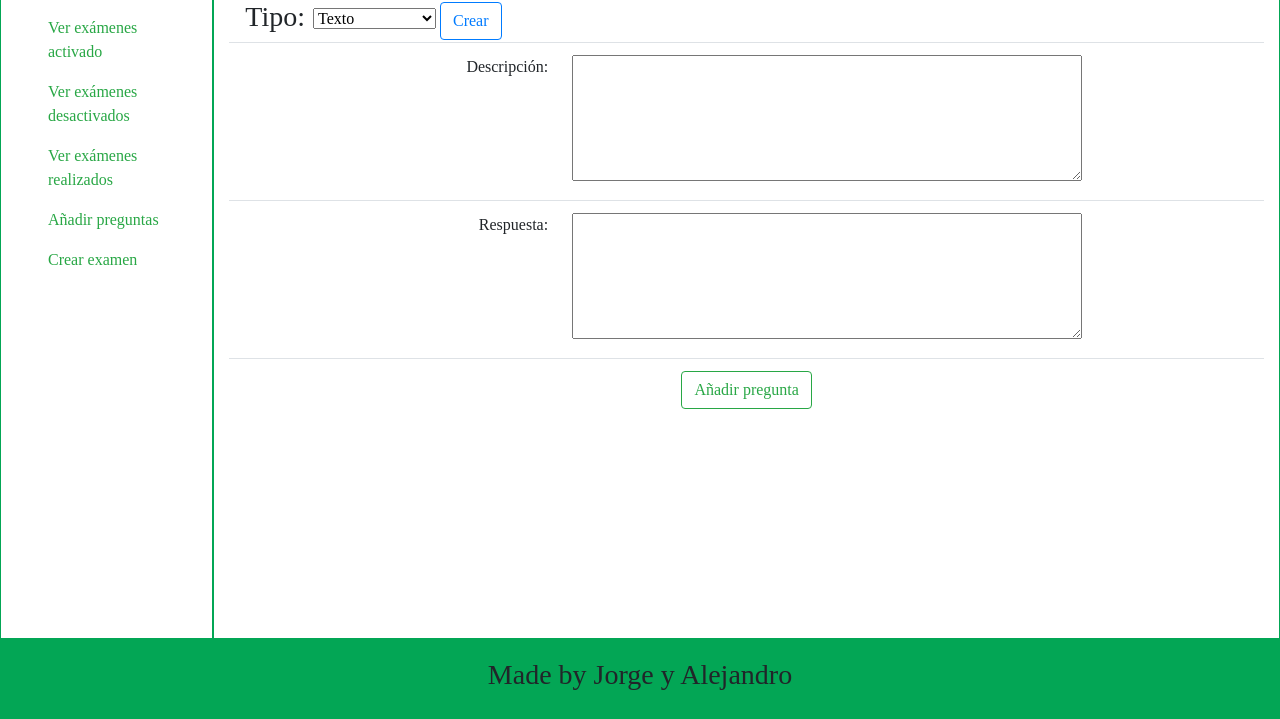
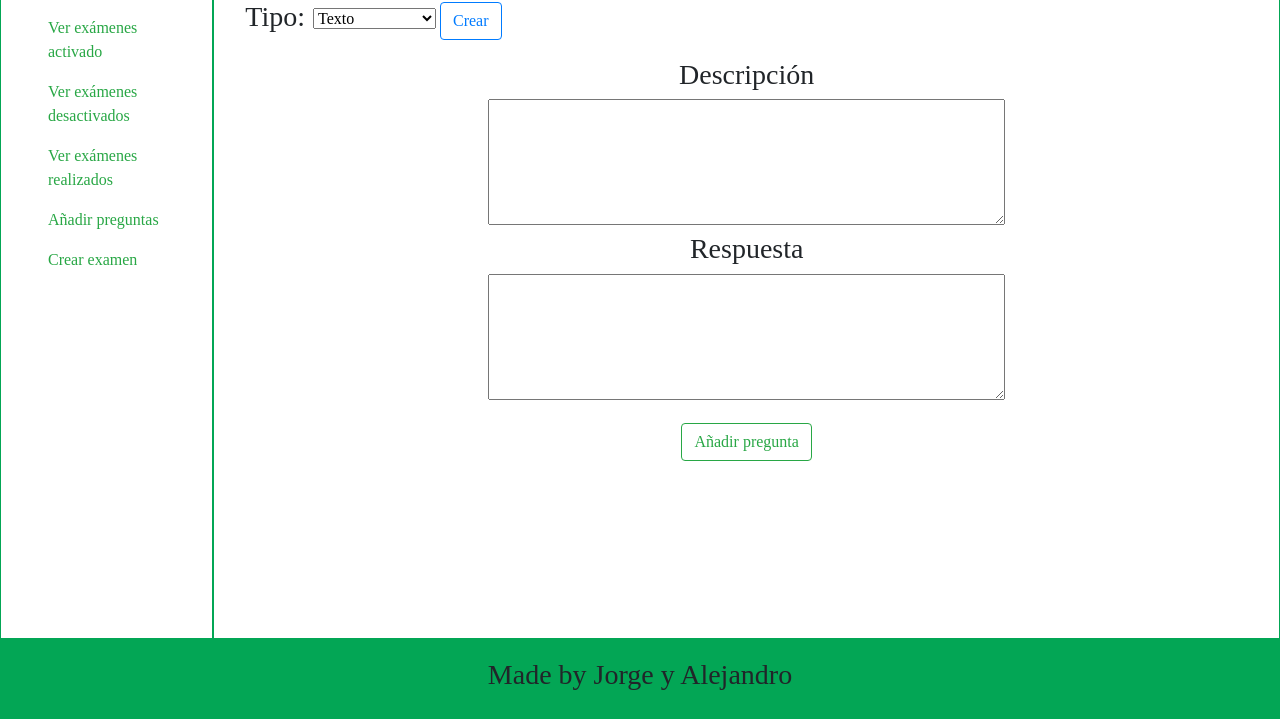
Before and after one commit to IamUnder/Desafio2, a PHP site: page /Vista/profesorAddPreguntas.php in a window 1280 px wide. Shown: the part 81-800 px from the top of the page. Run offline with PHP 8.4, Linux system fonts and the light colour scheme; some web fonts are replaced.

Commit message:
Modificación de los estilos en los tipos de preguntas

```diff
--- a/Vista/profesorAddPreguntas.php
+++ b/Vista/profesorAddPreguntas.php
@@ -102,7 +102,7 @@ and open the template in the editor.
 
                     </nav>
                 </aside>
-                <section class="col-md-10 col-sm-10 border-green vh-80">
+                <section class="col-md-10 col-sm-10 border-green vh-80 w-100">
                     <nav class="nav ml-3 align-items-center">
                         <h3>Tipo:</h3>
                         <form action="../controladorProfesorPreguntas.php" name="prof_setPregunta">
@@ -158,92 +158,82 @@ and open the template in the editor.
                             <button type="submit" name="crearPregunta" class="btn btn-outline-primary">Crear</button>
                         </form>
                     </nav>
-                    <div class="table-responsive">
-                        <table class="table text-center">
+
                     <form action="../controladorProfesorPreguntas.php" name="pregunta">
-                                <tr>
-                                    <td class="text-right"><label for="ta_pregunta">Descripción:</label></td>
-                                    <td class="text-left"><textarea id="ta_pregunta" name="descripcion" rows="5" class="w-75"></textarea></td>
-                                </tr>
+                        <div class="w-100 text-center mt-3">
+                            <h3>Descripción</h3>
+                            <textarea id="ta_resp_texto" name="ta_resp_correcta_texto" rows="5" class="w-50"></textarea>
+                        </div>
                         <?php
                         if (isset($_SESSION['tipo'])) {
                             $tipo = $_SESSION['tipo'];
                             switch ($tipo) {
                                 case 'texto':
                                     ?>
-                                            <tr>
-                                                <td class="text-right"><label for="ta_resp_correcta_texto">Respuesta:</label></td>
-                                                <td class="text-left"><textarea id="ta_resp_texto" name="ta_resp_correcta_texto" rows="5" class="w-75"></textarea></td>
-                                            </tr>
+                                    <div class="w-100 text-center">
+                                        <h3>Respuesta</h3>
+                                        <textarea id="ta_resp_texto" name="ta_resp_correcta_texto" rows="5" class="w-50"></textarea>
+                                    </div>
                                     <?php
                                     break;
                                 case 'numerico':
                                     ?>
-                                            <tr>
-                                                <td class="text-right"><label for="resp_correcta_numerico">Respuesta:</label></td>
-                                                <td class="text-left"><input type="number" id="resp_correcta_numerico" name="resp_correcta_numerico" class="w-75"></td>
-                                            </tr>
+                                    <div class="w-100 text-center">
+                                        <h3>Respuesta</h3>
+                                        <input type="number" id="resp_correcta_numerico" name="resp_correcta_numerico" class="w-50">
+                                    </div>
                                     <?php
                                     break;
                                 case 'unaOpcion':
                                     ?>
-                                            <tr>
-                                                <td class="text-right"> <input type="radio" id="resp_opc_a" name="opcion" value="opc_a">
-                                                    <input type="text" name="resp_a"></td>
-                                                <td class="text-left"> <input type="radio" id="resp_opc_b" name="opcion" value="opc_b">
-                                                    <input type="text" name="resp_b"></td>
-                                            </tr>
-                                            <tr>
-                                                <td class="text-right"> <input type="radio" id="resp_opc_c" name="opcion" value="opc_c">
-                                                    <input type="text" name="resp_c"></td>
-                                                <td class="text-left"> <input type="radio" id="resp_opc_d" name="opcion" value="opc_d">
-                                                    <input type="text" name="resp_d"></td>
-                                            </tr>
+                                    <div class="w-100 text-center">
+                                        <h3>Seleccione la respuesta correcta</h3>
+                                        <input type="radio" class="mr-2" id="resp_opc_a" name="opcion" value="opc_a">
+                                        <input type="text" name="resp_a">
+                                        <input type="radio" class="ml-2" id="resp_opc_b" name="opcion" value="opc_b">
+                                        <input type="text" name="resp_b">
+                                    </div>
+                                    <div class="w-100 text-center mt-1">
+                                        <input type="radio" class="mr-2" id="resp_opc_c" name="opcion" value="opc_c">
+                                        <input type="text" name="resp_c">
+                                        <input type="radio" class="ml-2" id="resp_opc_d" name="opcion" value="opc_d">
+                                        <input type="text" name="resp_d">
+                                    </div>
                                     <?php
                                     break;
                                 case 'variasOpciones':
                                     ?>
-                                            <tr>
-                                                <td class="text-right">
-                                                    <label><input type="checkbox" id="cboxa" name="cboxa">
+                                    <div class="w-100 text-center">
+                                        <h3>Seleccione las respuestas correctas</h3>
+                                        <label class="mr-2"><input type="checkbox" id="cboxa" name="cboxa">
                                             <input type="text" name="resp_cbox_a"></label>
-                                                </td>
-                                                <td class="text-left">
-                                                    <label><input type="checkbox" id="cboxb" name="cboxb">
+                                        <label class="ml-2"><input type="checkbox" id="cboxb" name="cboxb">
                                             <input type="text" name="resp_cbox_b"></label>
-                                                </td>
-                                            </tr>
-                                            <tr>
-                                                <td class="text-right">
-                                                    <label><input type="checkbox" id="cboxc" name="cboxc">
+                                    </div>
+                                    <div class="w-100 text-center">
+                                        <label class="mr-2"><input type="checkbox" id="cboxc" name="cboxc">
                                             <input type="text" name="resp_cbox_c"></label>
-                                                </td>
-                                                <td class="text-left">
-                                                    <label><input type="checkbox" id="cboxd" name="cboxd">
+                                        <label class="ml-2"><input type="checkbox" id="cboxd" name="cboxd">
                                             <input type="text" name="resp_cbox_d"></label>
-                                                </td>
-                                            </tr>
+                                    </div>
                                     <?php
                                     break;
                             }
                         } else {
                             $_SESSION['tipo'] = 'texto';
                             ?>
-                                    <tr>
-                                        <td class="text-right"><label for="ta_resp_correcta_texto">Respuesta:</label></td>
-                                        <td class="text-left"><textarea id="ta_resp_texto" name="ta_resp_correcta_texto" rows="5" class="w-75"></textarea></td>
-                                    </tr>
+                            <div class="w-100 text-center">
+                                <h3>Respuesta</h3>
+                                <textarea id="ta_resp_texto" name="ta_resp_correcta_texto" rows="5" class="w-50"></textarea>
+                            </div>
                             <?php
                         }
                         ?>
-                                <tr>
-                                    <td colspan="2" class="text-center">
+                        <div class="w-100 text-center mt-3">
                             <button type="submit" name="addPregunta" class="btn btn-outline-success">Añadir pregunta</button>
-                                    </td>
-                                </tr>
+                        </div>
                     </form>
-                        </table>
-                    </div>
+
                 </section>
             </main>
 
```
Lines whose indentation alone changed are shown as unchanged.
